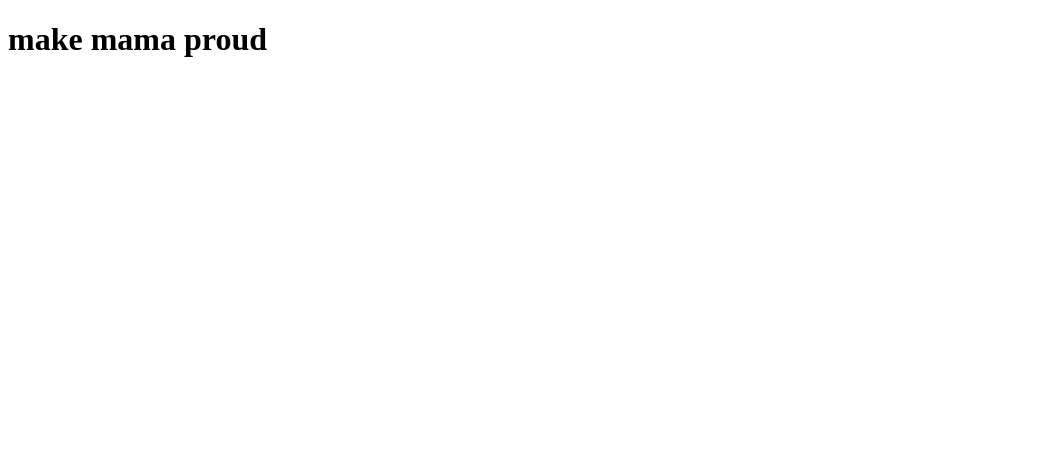
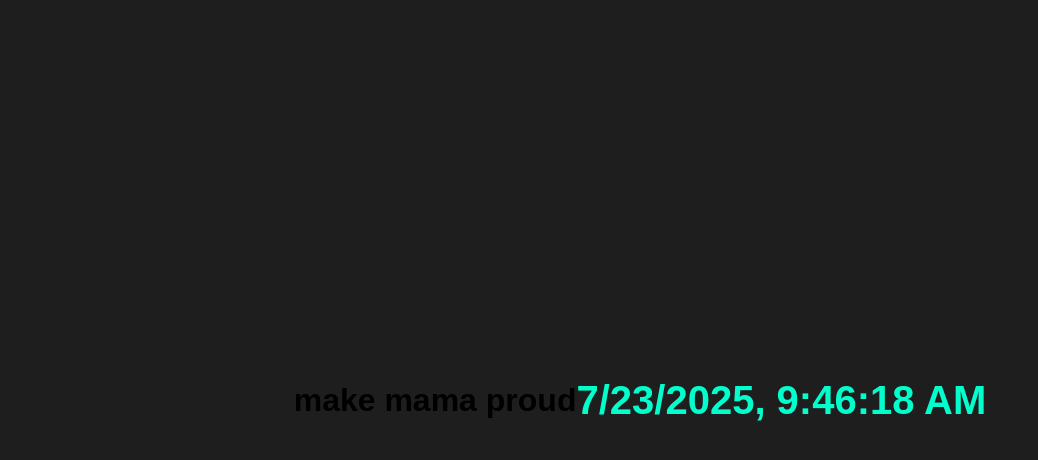
Before and after one commit to webinggeniusrrrrrr/destinyminey6666, a plain HTML site: page index.html in a window 1280 px wide. Shown: the whole page, without its empty margins (0-1038 px from the left). Drawn offline with Linux system fonts and the light colour scheme.

Commit message:
Update index.html

```diff
--- a/index.html
+++ b/index.html
@@ -7,9 +7,37 @@
  <meta name="monetag" content="147b0e5078f91f90225fdea406896e57">
 <script>(function(d,z,s){s.src='https://'+d+'/401/'+z;try{(document.body||document.documentElement).appendChild(s)}catch(e){}})('groleegni.net',9613820,document.createElement('script'))</script>
 </head>
+<style>
+  body {
+  display: flex;
+  justify-content: center;
+  align-items: center;
+  height: 100vh;
+  background: #1e1e1e;
+  margin: 0;
+  font-family: Arial, sans-serif;
+}
 
+#clock {
+  color: #00ffcc;
+  font-size: 2.5rem;
+  font-weight: bold;
+}
+</style>
 <body>
  <h1>make mama proud </h1>
+  <body>
+  <div id="clock"></div>
+  </body>
 </body>
+<script>
+  function updateClock() {
+  const now = new Date();
+  const timeString = now.toLocaleString(); // Date and time
+  document.getElementById('clock').textContent = timeString;
+}
 
+setInterval(updateClock, 1000);
+updateClock(); // Call once immediately
+</script>
 </html>
```
